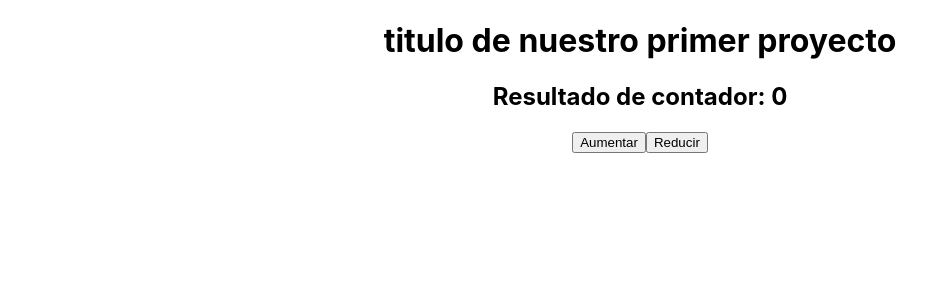
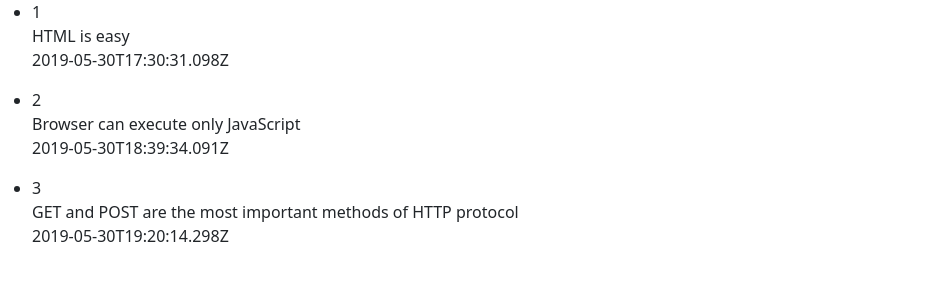
Before and after one commit to martinmeza0/Fullstack-bootcamp, a React (Create React App) app: page / in a window 1280 px wide. Shown: the top 300 px of the page, without its empty margins (0-945 px from the left). Built offline with nearby package versions, Linux system fonts and the light colour scheme.

Commit message:
Repaso js formularios

```diff
--- a/public/index.html
+++ b/public/index.html
@@ -15,6 +15,7 @@
       user's mobile device or desktop. See https://developers.google.com/web/fundamentals/web-app-manifest/
     -->
     <link rel="manifest" href="%PUBLIC_URL%/manifest.json" />
+    <link href="https://cdn.jsdelivr.net/npm/bootstrap@5.0.1/dist/css/bootstrap.min.css" rel="stylesheet" integrity="sha384-+0n0xVW2eSR5OomGNYDnhzAbDsOXxcvSN1TPprVMTNDbiYZCxYbOOl7+AMvyTG2x" crossorigin="anonymous">
     <!--
       Notice the use of %PUBLIC_URL% in the tags above.
       It will be replaced with the URL of the `public` folder during the build.
--- a/src/App.css
+++ b/src/App.css
@@ -1,38 +1,4 @@
-.App {
-  text-align: center;
+* {
+  margin: 0;
+  padding: 0;
 }
-
-.App-logo {
-  height: 40vmin;
-  pointer-events: none;
-}
-
-@media (prefers-reduced-motion: no-preference) {
-  .App-logo {
-    animation: App-logo-spin infinite 20s linear;
-  }
-}
-
-.App-header {
-  background-color: #282c34;
-  min-height: 100vh;
-  display: flex;
-  flex-direction: column;
-  align-items: center;
-  justify-content: center;
-  font-size: calc(10px + 2vmin);
-  color: white;
-}
-
-.App-link {
-  color: #61dafb;
-}
-
-@keyframes App-logo-spin {
-  from {
-    transform: rotate(0deg);
-  }
-  to {
-    transform: rotate(360deg);
-  }
-}
--- a/src/App.jsx
+++ b/src/App.jsx
@@ -1,13 +1,48 @@
 import './App.css';
-//importamos el componente que creamos
-import Contador from './components/contador'
+import {useState} from 'react';
+import Note from './components/Note'
+// map()  - transforma el valor, devuelve c/u de los elementos transformados
+//key - ayuda a react para que cada vez que se renderize saber donde se tiene que conservar ese componente
+//se considera mala practica el math.random() y el index dentro de una key, la mejor opcion. usar el id que trae el array x cada elemento
+
+//debugar
+// console.log({notes})
+
 function App() {
+  const notes = [
+    {
+      id: 1,
+      content: 'HTML is easy',
+      date: '2019-05-30T17:30:31.098Z',
+      important: true
+    },
+    {
+      id: 2,
+      content: 'Browser can execute only JavaScript',
+      date: '2019-05-30T18:39:34.091Z',
+      important: false
+    },
+    {
+      id: 3,
+      content: 'GET and POST are the most important methods of HTTP protocol',
+      date: '2019-05-30T19:20:14.298Z',
+      important: true
+    }
+  ]
+
+// if ( (!notes) || (notes.length === 0) ) {
+//   return 'no hay notas';
+// }
+
   return (
-    <div className="App">
-      <h1>titulo de nuestro primer proyecto</h1>
-      {/* renderizamos el componente que importamos como si fuera un elemento de html */}
-      <Contador></Contador>
-    </div>
+    <ul>
+        {
+        notes.map((note) => (
+          <Note  key={note.id} id={note.id} content={note.content} date={note.date}/>
+          // <NoteComponent key={note} {...note} />  -  mala practica, no controlas lo que le llega a tu componente
+          ))
+        }
+    </ul>
   );
 }
 
--- /dev/null
+++ b/src/components/Note.jsx
@@ -0,0 +1,17 @@
+
+const Note = ({ id, content, date }) => {
+
+    return (
+      <li>
+        <p>
+            {id}
+            <br/>
+            {content}
+            <br/>
+            <time>{date}</time>
+        </p>
+      </li>
+    )
+}
+
+export default Note
--- a/src/components/contador.jsx
+++ b/src/components/contador.jsx
@@ -1,4 +1,5 @@
 import React, {fragment, useState} from 'react';
+// ejemplo del useState
 
 const Contador = () => {
     // Un Hook es una función especial que permite “conectarse” a características de React
--- a/src/index.css
+++ /dev/null
@@ -1,13 +0,0 @@
-body {
-  margin: 0;
-  font-family: -apple-system, BlinkMacSystemFont, 'Segoe UI', 'Roboto', 'Oxygen',
-    'Ubuntu', 'Cantarell', 'Fira Sans', 'Droid Sans', 'Helvetica Neue',
-    sans-serif;
-  -webkit-font-smoothing: antialiased;
-  -moz-osx-font-smoothing: grayscale;
-}
-
-code {
-  font-family: source-code-pro, Menlo, Monaco, Consolas, 'Courier New',
-    monospace;
-}
--- a/src/index.js
+++ b/src/index.js
@@ -1,6 +1,5 @@
 import React from 'react';
 import ReactDOM from 'react-dom';
-import './index.css';
 import App from './App.jsx';
 
 ReactDOM.render(
```
Also changed, not shown: src/components/hola.jsx (deleted, +0 -14 lines), public/robots.txt (deleted).
